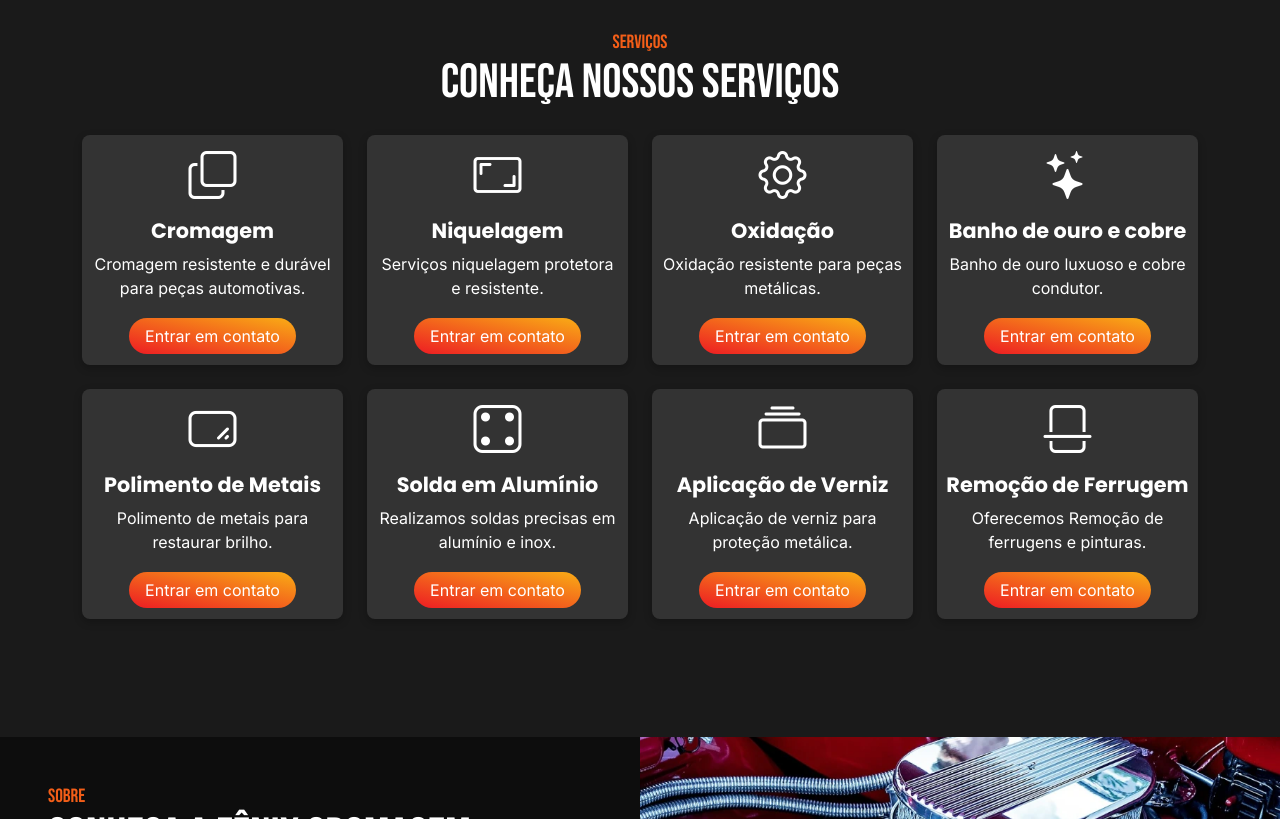
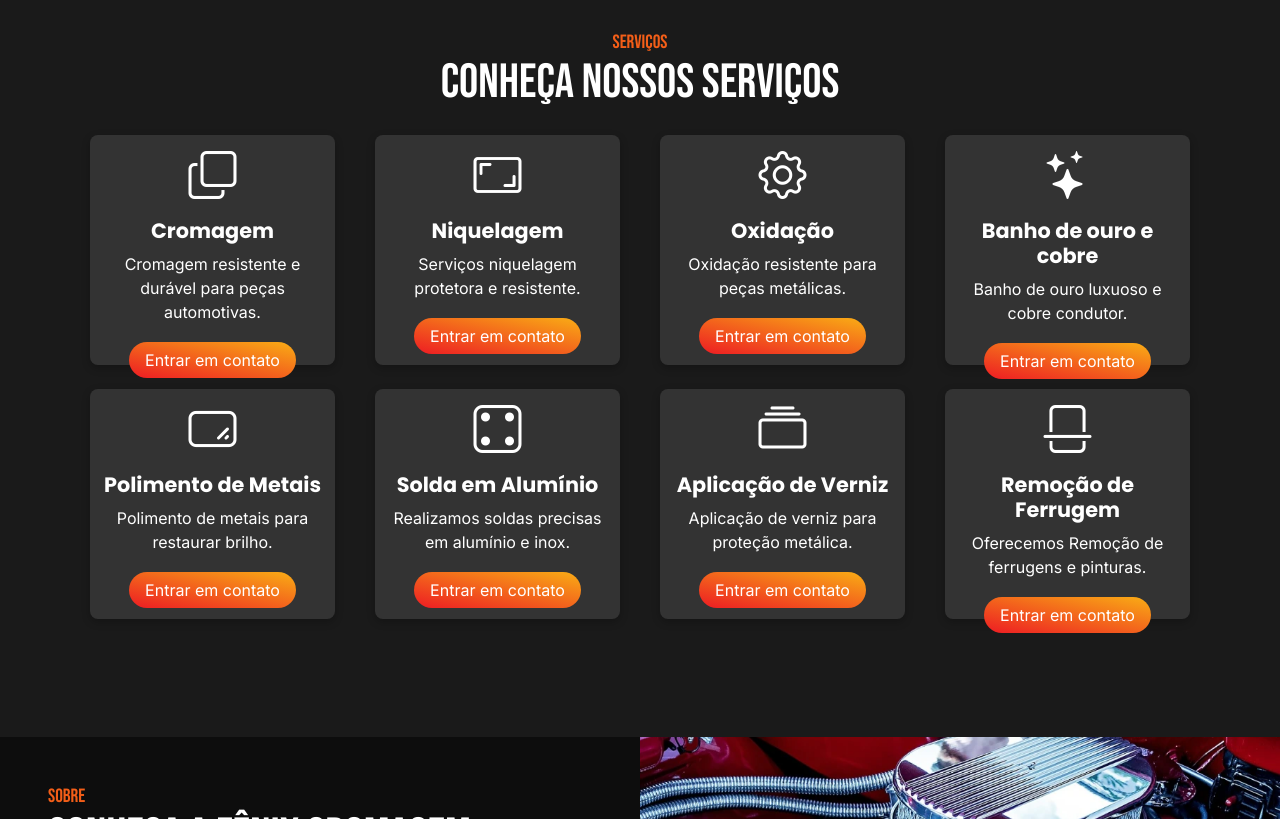
Before and after one commit to viniciusfernandoss/Fenix-Cromagem, a plain HTML site: page index.html in a window 1280 px wide. Shown: the part 1460-2279 px from the top of the page. Drawn offline with nearby package versions, Linux system fonts and the light colour scheme.

Commit message:
Modificação no case de sucesso e serviços

```diff
--- a/css/caseSucesso.css
+++ b/css/caseSucesso.css
@@ -10,7 +10,7 @@
     font-size: 3rem;
 }
 .content-titulo-case-sucesso img{
-    width: 85%;
+    width: 75%;
 }
 
 .btn-saiba-mais-case-sucesso{
--- a/index.html
+++ b/index.html
@@ -515,7 +515,7 @@
             <div class="row d-none d-lg-flex">
 
                 <div class="col-12 col-lg-3 mb-4">
-                    <div class="content-card-servicos text-center rounded-3 pb-4 pt-1 px-2">
+                    <div class="content-card-servicos text-center rounded-3 pb-4 pt-1 px-2 mx-2">
                         <i class="bi bi-copy"></i>
                         <h4 class="my-2">
                             Cromagem
@@ -530,7 +530,7 @@
                 </div>
 
                 <div class="col-12 col-lg-3 mb-4">
-                    <div class="content-card-servicos text-center rounded-3 pb-4 pt-1 px-2">
+                    <div class="content-card-servicos text-center rounded-3 pb-4 pt-1 px-2 mx-2">
                         <i class="bi bi-aspect-ratio"></i>
                         <h4 class="my-2">
                             Niquelagem
@@ -545,7 +545,7 @@
                 </div>
 
                 <div class="col-12 col-lg-3 mb-4">
-                    <div class="content-card-servicos text-center rounded-3 pb-4 pt-1 px-2">
+                    <div class="content-card-servicos text-center rounded-3 pb-4 pt-1 px-2 mx-2">
                         <i class="bi bi-gear"></i>
                         <h4 class="my-2">
                             Oxidação
@@ -560,7 +560,7 @@
                 </div>
 
                 <div class="col-12 col-lg-3 mb-4">
-                    <div class="content-card-servicos text-center rounded-3 pb-4 pt-1 px-2">
+                    <div class="content-card-servicos text-center rounded-3 pb-4 pt-1 px-2 mx-2">
                         <i class="bi bi-stars"></i>
                         <h4 class="my-2">
                             Banho de ouro e cobre
@@ -576,7 +576,7 @@
 
 
                 <div class="col-12 col-lg-3 mb-4">
-                    <div class="content-card-servicos text-center rounded-3 pb-4 pt-1 px-2">
+                    <div class="content-card-servicos text-center rounded-3 pb-4 pt-1 px-2 mx-2">
                         <i class="bi bi-textarea-resize"></i>
                         <h4 class="my-2">
                             Polimento de Metais
@@ -591,7 +591,7 @@
                 </div>
 
                 <div class="col-12 col-lg-3 mb-4">
-                    <div class="content-card-servicos text-center rounded-3 pb-4 pt-1 px-2">
+                    <div class="content-card-servicos text-center rounded-3 pb-4 pt-1 px-2 mx-2">
                         <i class="bi bi-dice-4"></i>
                         <h4 class="my-2">
                             Solda em Alumínio
@@ -606,7 +606,7 @@
                 </div>
 
                 <div class="col-12 col-lg-3 mb-4">
-                    <div class="content-card-servicos text-center rounded-3 pb-4 pt-1 px-2">
+                    <div class="content-card-servicos text-center rounded-3 pb-4 pt-1 px-2 mx-2">
                         <i class="bi bi-collection"></i>
                         <h4 class="my-2">
                             Aplicação de Verniz
@@ -621,7 +621,7 @@
                 </div>
 
                 <div class="col-12 col-lg-3 mb-4">
-                    <div class="content-card-servicos text-center rounded-3 pb-4 pt-1 px-2">
+                    <div class="content-card-servicos text-center rounded-3 pb-4 pt-1 px-2 mx-2">
                         <i class="bi bi-file-break"></i>
                         <h4 class="my-2">
                             Remoção de Ferrugem
```
